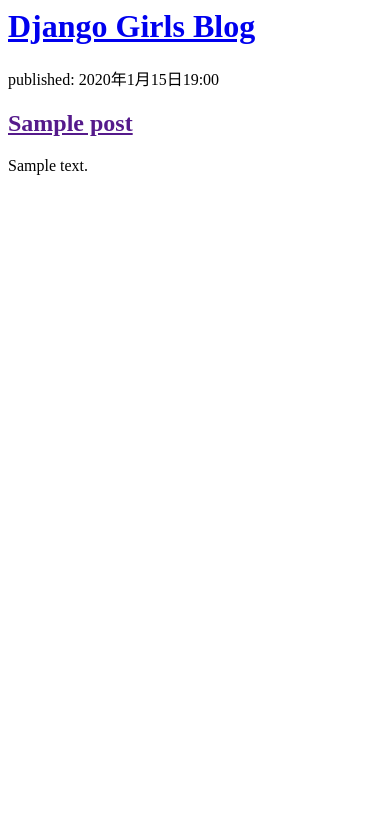
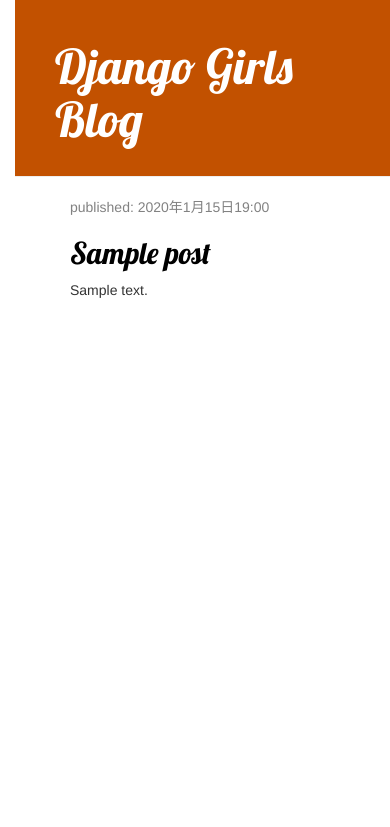
Before and after one commit to gitchan0001/my-first-blog, a Django app: page / in a window 390 px wide. Shown: the top 827 px of the page. Run offline with Django 4.2, Linux system fonts and the light colour scheme; tables that the repository leaves empty hold one stand-in row (values such as "Sample post"); some libraries are stand-ins or nearby versions.

Commit message:
Added view and template for detailed blog post as well as CSS for the site.

```diff
--- /dev/null
+++ b/blog/static/css/blog.css
@@ -0,0 +1,57 @@
+h1 a, h2 a {
+
+    color: #C25100;
+
+    font-family: 'Lobster';
+}
+
+body {
+    padding-left: 15px;
+}
+
+.page-header {
+    background-color: #C25100;
+    margin-top: 0;
+    padding: 20px 20px 20px 40px;
+}
+
+.page-header h1, .page-header h1 a, .page-header h1 a:visited, .page-header h1 a:active {
+    color: #ffffff;
+    font-size: 36pt;
+    text-decoration: none;
+}
+
+.content {
+    margin-left: 40px;
+}
+
+h1, h2, h3, h4 {
+    font-family: 'Lobster', cursive;
+}
+
+.date {
+    color: #828282;
+}
+
+.save {
+    float: right;
+}
+
+.post-form textarea, .post-form input {
+    width: 100%;
+}
+
+.top-menu, .top-menu:hover, .top-menu:visited {
+    color: #ffffff;
+    float: right;
+    font-size: 26pt;
+    margin-right: 20px;
+}
+
+.post {
+    margin-bottom: 70px;
+}
+
+.post h2 a, .post h2 a:visited {
+    color: #000000;
+}
--- /dev/null
+++ b/blog/templates/blog/base.html
@@ -0,0 +1,37 @@
+{% load static %}
+
+<html>
+
+    <head>
+
+        <link href="//fonts.googleapis.com/css?family=Lobster&subset=latin,latin-ext" rel="stylesheet" type="text/css">
+
+        <link rel="stylesheet" href="//maxcdn.bootstrapcdn.com/bootstrap/3.2.0/css/bootstrap.min.css">
+
+        <link rel="stylesheet" href="//maxcdn.bootstrapcdn.com/bootstrap/3.2.0/css/bootstrap-theme.min.css">
+
+        <link rel="stylesheet" href="{% static 'css/blog.css' %}">
+
+
+        <title>Django Girls blog</title>
+
+    </head>
+
+    <body>
+
+        <div class="page-header">
+            <h1><a href="/">Django Girls Blog</a></h1>
+        </div>
+
+        <div class="content container">
+            <div class="row">
+                <div class="col-md-8">
+                {% block content %}
+                {% endblock %}
+                </div>
+            </div>
+        </div>
+
+    </body>
+
+</html>
--- a/blog/templates/blog/post_list.html
+++ b/blog/templates/blog/post_list.html
@@ -1,46 +1,19 @@
-<html>
 
-    <head>
-        <title>Django Girls blog</title>
-    </head>
+{% extends 'blog/base.html' %}
 
-    <body>
-
-        <div>
-            <h1><a href="/">Django Girls Blog</a></h1>
-        </div>
+{% block content %}
 
                     {% for post in posts %}
-
-            <div>
-
+                        <div class="post">
+                            <div class="date">
                                 <p>published: {{ post.published_date }}</p>
+                            </div>
+<!--
                             <h2><a href="">{{ post.title }}</a></h2>
+-->
+                            <h2><a href="{% url 'post_detail' pk=post.pk %}">{{ post.title }}</a></h2>
                             <p>{{ post.text|linebreaksbr }}</p>
-
                         </div>
-
                     {% endfor %}
 
-<!--
-この部分はブラウザに反映されません
-この部分はブラウザに反映されません
--->
-
-<!--
-        <div>
-            <p>published: 14.06.2014, 12:14</p>
-            <h2><a href="">My first post</a></h2>
-            <p>Aenean eu leo quam. こんにちは！ よろしくお願いします！ </p>
-        </div>
-
-        <div>
-            <p>公開日: 2014/06/14, 12:14</p>
-            <h2><a href="">2番目の投稿</a></h2>
-            <p> こんにちは！ よろしくお願いします！ </p>
-        </div>
--->
-
-    </body>
-
-</html>
+{% endblock %}
--- a/blog/urls.py
+++ b/blog/urls.py
@@ -2,5 +2,9 @@ from django.urls import path
 from . import views
 
 urlpatterns = [
+
     path('', views.post_list, name='post_list'),
+
+    path('post/<int:pk>/', views.post_detail, name='post_detail'),
+
 ]
--- a/blog/views.py
+++ b/blog/views.py
@@ -1,4 +1,4 @@
-from django.shortcuts import render
+from django.shortcuts import render, get_object_or_404
 
 from django.utils import timezone
 
@@ -12,5 +12,9 @@ def post_list(request):
 
     return render(request, 'blog/post_list.html', {'posts': posts})
 
+def post_detail(request, pk):
+    post = get_object_or_404(Post, pk=pk)
+    return render(request, 'blog/post_detail.html', {'post': post})
+
 #def post_list(request):
     #return render(request, 'blog/post_list.html', {})
```
Also changed, not shown: blog/templates/blog/post_detail.html (added, +13 -0 lines). Lines whose indentation alone changed are shown as unchanged.
